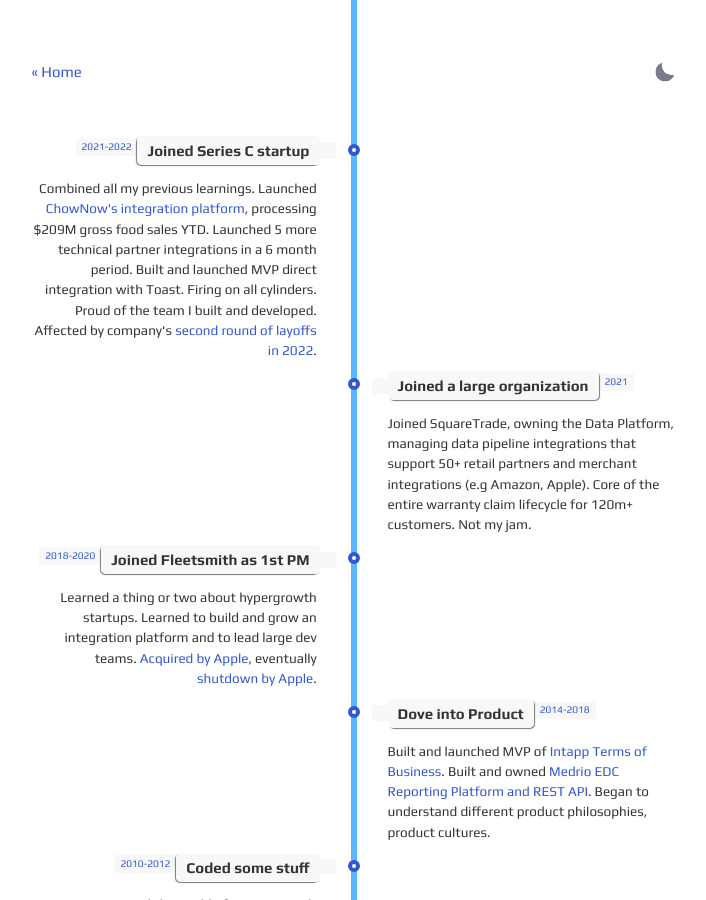
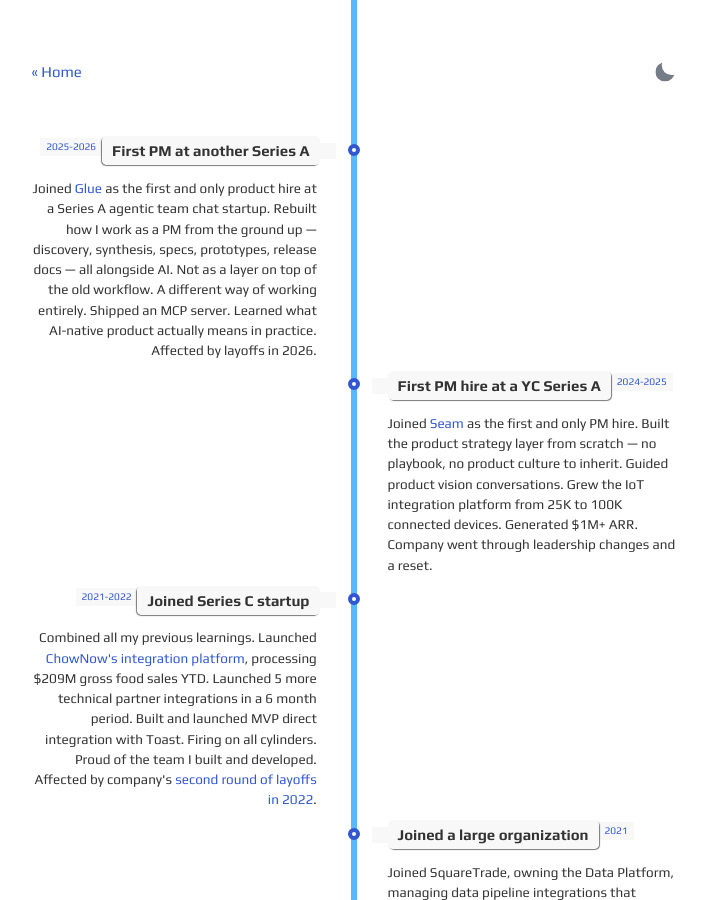
Before and after one commit to justsayknarf/justsayknarf.github.io, a Jekyll site: the page built from about/index.html, in a window 1280 px wide and 900 px high. Shown: the whole window, without its empty margins (286-992 px from the left). Built offline with Jekyll 4.4.1, drawn with Linux system fonts in a browser that asks for light colours.

Commit message:
content: add Seam and Glue entries to about timeline
Co-Authored-By: Claude Sonnet 4.6 <noreply@anthropic.com>

```diff
--- a/about/index.html
+++ b/about/index.html
@@ -17,6 +17,38 @@ layout: default
 		    <!-- The Timeline -->
 
 		    <ul class="timeline">
+
+		        <!-- Item 1 -->
+		        <li>
+		            <div class="direction-l">
+		                <div class="flag-wrapper">
+		                    <span class="flag">First PM at another Series A</span>
+		                    <span class="time-wrapper"><span class="time">2025-2026</span></span>
+		                </div>
+		                <div class="desc">
+		                    Joined <a href="https://glue.so">Glue</a> as the first and only product hire at a Series A agentic team chat startup.
+		                    Rebuilt how I work as a PM from the ground up — discovery, synthesis, specs, prototypes, release docs — all alongside AI.
+		                    Not as a layer on top of the old workflow. A different way of working entirely.
+		                    Shipped an MCP server. Learned what AI-native product actually means in practice.
+		                    Affected by layoffs in 2026.
+		                </div>
+		            </div>
+		        </li>
+
+		        <!-- Item 1 -->
+		        <li>
+		            <div class="direction-r">
+		                <div class="flag-wrapper">
+		                    <span class="flag">First PM hire at a YC Series A</span>
+		                    <span class="time-wrapper"><span class="time">2024-2025</span></span>
+		                </div>
+		                <div class="desc">
+		                    Joined <a href="https://seam.so">Seam</a> as the first and only PM hire. Built the product strategy layer from scratch — no playbook, no product culture to inherit. Guided product vision conversations.
+		                    Grew the IoT integration platform from 25K to 100K connected devices. Generated $1M+ ARR.
+		                    Company went through leadership changes and a reset.
+		                </div>
+		            </div>
+		        </li>
 
 		        <!-- Item 1 -->
 		        <li>
```
